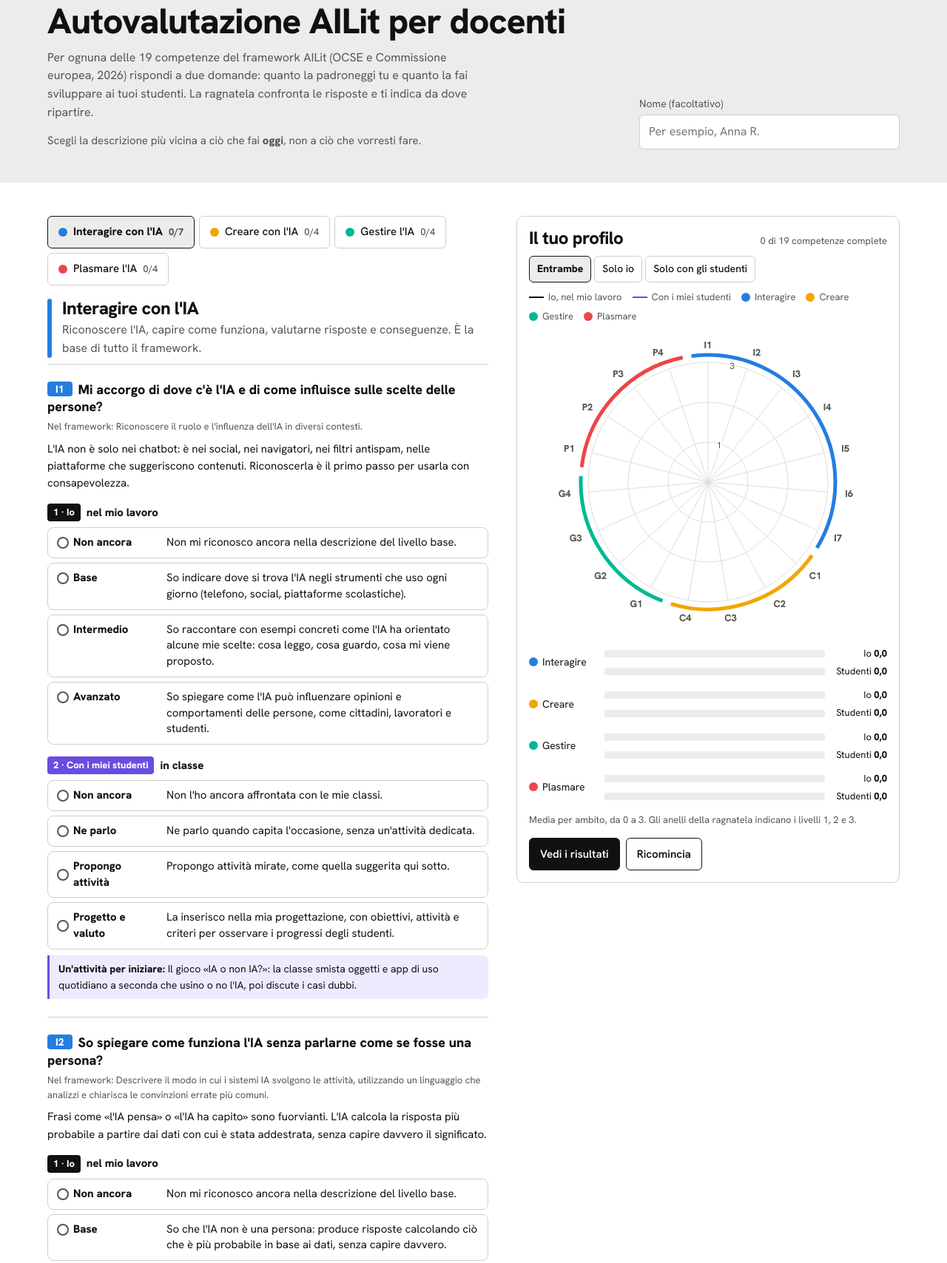
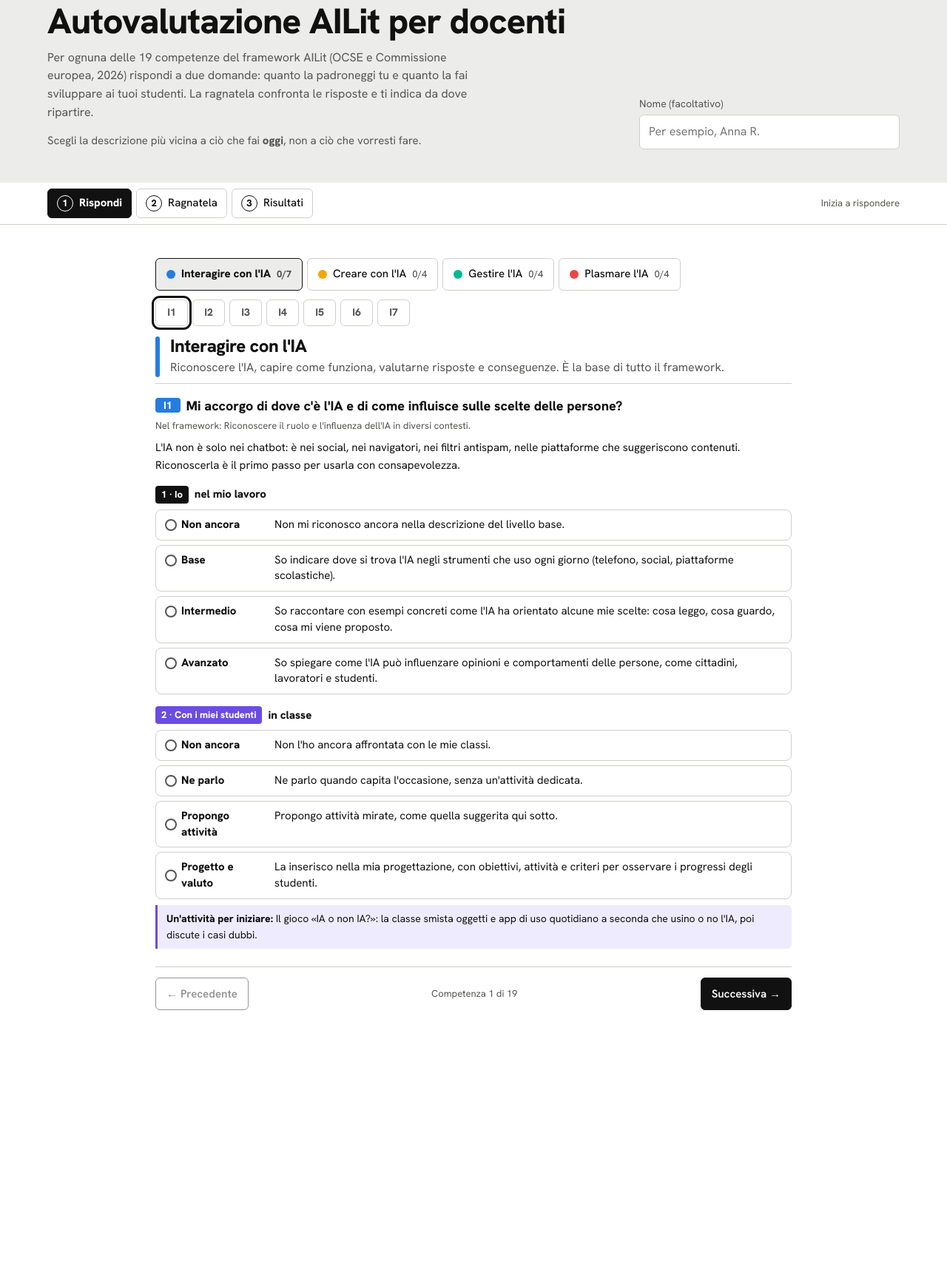
Before and after one commit to emiliasera/ailit-autovalutazione, a plain HTML site: page index.html in a window 1280 px wide. Shown: the part 42-1750 px from the top of the page at 74% size. After the commit the page ends 1453 px from the top, so only its background shows below. Drawn offline with Linux system fonts and the light colour scheme.

Commit message:
Vista a blocchi: una competenza per volta e tre passi (Rispondi, Ragnatela, Risultati)

```diff
--- a/index.html
+++ b/index.html
@@ -118,12 +118,35 @@ th,td{text-align:left;padding:6px 8px;border-bottom:1px solid var(--line);vertic
 .foot{font-size:13px;color:var(--ink2)}
 .foot p+p{margin-top:6px}
 .foot a{color:inherit}
-@media(max-width:900px){.main,.res{grid-template-columns:minmax(0,1fr)}.side{position:static;order:-1}.sticky{display:flex;position:sticky;top:0;z-index:5;background:var(--bg);border-bottom:1px solid var(--line);padding:8px max(5vw,16px);justify-content:space-between;align-items:center;font-size:14px;gap:10px}.top .wrap{grid-template-columns:minmax(0,1fr)}}
+/* VISTA A BLOCCHI: un passo per volta, una competenza per volta */
+.stepbar{position:sticky;top:0;z-index:5;background:var(--bg);border-bottom:1px solid var(--line);padding:8px max(5vw,16px)}
+.stepbar .wrap{display:flex;justify-content:space-between;align-items:center;gap:8px 14px;flex-wrap:wrap}
+.stepbtns{display:flex;gap:6px;flex-wrap:wrap}
+.stepbtns button{border-color:var(--line);font-weight:500;display:flex;gap:8px;align-items:center;min-height:40px;padding:6px 12px}
+.stepbtns button[aria-current=step]{border-color:var(--ink);background:var(--ink);color:var(--bg);font-weight:700}
+.sn{display:inline-grid;place-items:center;width:22px;height:22px;border-radius:50%;border:1.5px solid currentColor;font-size:13px;font-weight:700}
+.main{grid-template-columns:minmax(0,1fr);max-width:860px}
+.side{position:static;max-width:760px;margin:0 auto;width:100%}
+body[data-step="0"] #side,body[data-step="0"] #results{display:none}
+body[data-step="1"] #quest,body[data-step="1"] #results,body[data-step="1"] header.top{display:none}
+body[data-step="2"] #mainBand,body[data-step="2"] header.top{display:none}
+body:not([data-step="2"]) footer.foot,body.later header.top{display:none}
+.chips{display:flex;flex-wrap:wrap;gap:6px;margin:-6px 0 14px}
+.chip{min-height:36px;min-width:44px;padding:2px 8px;font-size:14px;font-weight:700;border:1.5px solid var(--line);border-radius:6px;background:var(--bg);color:var(--ink2)}
+.chip.half{border-style:dashed;border-color:var(--chip);color:var(--ink)}
+.chip.full{background:var(--chip);border-color:var(--chip);color:#fff}
+.chip[aria-current=true]{outline:3px solid var(--ink);outline-offset:2px}
+.comp{border-top:1px solid var(--line);padding:18px 0 16px}
+.nav{align-items:center;border-top:1px solid var(--line);padding-top:14px}
+.nav #pos{flex:1;text-align:center}
+.nav .primary.ready{box-shadow:0 0 0 3px var(--yel)}
+@media(max-width:900px){.res{grid-template-columns:minmax(0,1fr)}.top .wrap{grid-template-columns:minmax(0,1fr)}}
+@media(max-width:600px){.nav #pos{order:-1;flex-basis:100%}.stepbtns button{padding:6px 9px;font-size:14px}}
 @media(max-width:600px){.fig{height:340px}.opt{grid-template-columns:minmax(0,1fr);gap:2px}.row{grid-template-columns:minmax(0,1fr)}table{font-size:13px}th,td{padding:6px 4px}}
 @media(prefers-reduced-motion:reduce){.tip{transition:none}}
 </style>
 </head>
-<body>
+<body data-step="0">
 <header class="band top">
   <div class="wrap">
     <div>
@@ -135,14 +158,20 @@ th,td{text-align:left;padding:6px 8px;border-bottom:1px solid var(--line);vertic
   </div>
 </header>
 
-<div class="sticky"><span id="stTxt">0 di 19 competenze</span><button id="stBtn" type="button">Vedi la ragnatela</button></div>
+<nav class="stepbar" id="stepbar" aria-label="Passi dell'autovalutazione">
+  <div class="wrap">
+    <div class="stepbtns"><button type="button" data-s="0"><span class="sn">1</span>Rispondi</button><button type="button" data-s="1"><span class="sn">2</span>Ragnatela</button><button type="button" data-s="2"><span class="sn">3</span>Risultati</button></div>
+    <span class="note" id="stTxt" role="status">0 di 19 competenze</span>
+  </div>
+</nav>
 
-<main class="band">
+<main class="band" id="mainBand">
   <div class="wrap main">
-    <section aria-label="Questionario">
+    <section aria-label="Questionario" id="quest">
       <div class="tabs" role="tablist" id="tabs"></div>
+      <div class="chips" id="chips" aria-label="Competenze dell'ambito"></div>
       <div id="dom"></div>
-      <div class="nav"><button type="button" id="prev">← Ambito precedente</button><button type="button" class="primary" id="next">Ambito successivo →</button></div>
+      <div class="nav"><button type="button" id="prev">← Precedente</button><span class="note" id="pos"></span><button type="button" class="primary" id="next">Successiva →</button></div>
     </section>
 
     <aside class="side" id="side">
@@ -152,7 +181,7 @@ th,td{text-align:left;padding:6px 8px;border-bottom:1px solid var(--line);vertic
         <div class="legend" id="legend"></div>
         <div class="fig" id="fig"><svg id="rad" role="img" aria-label="Grafico a ragnatela delle 19 competenze AILit: competenza personale e competenza didattica"></svg><div class="tip" id="tip"></div></div>
         <div class="rows" id="rows"></div>
-        <div class="acts"><button type="button" class="primary" id="goRes">Vedi i risultati</button><button type="button" id="reset">Ricomincia</button></div>
+        <div class="acts"><button type="button" id="backQ">← Torna alle domande</button><button type="button" class="primary" id="goRes">Vedi i risultati →</button><button type="button" id="reset">Ricomincia</button></div>
       </div>
     </aside>
   </div>
@@ -160,6 +189,7 @@ th,td{text-align:left;padding:6px 8px;border-bottom:1px solid var(--line);vertic
 
 <section class="band results" id="results">
   <div class="wrap">
+    <div class="acts" style="margin:0 0 16px"><button type="button" id="backR">← Torna alla ragnatela</button><button type="button" id="backQ2">← Torna alle domande</button></div>
     <h2>Risultati e prossimi passi</h2>
     <p class="lead" id="resLead"></p>
     <div class="res">
@@ -212,7 +242,7 @@ const N=C.length;
 const EXA=[2,2,2,1,1,2,1,2,2,2,1,2,1,1,1,1,0,0,1];
 const EXB=[1,1,2,0,0,1,1,1,1,1,1,1,0,0,0,0,0,0,0];
 const KEY="ailit-docenti-v1";
-let st={a:Array(N).fill(null),b:Array(N).fill(null),name:"",cmp:null,tab:0,view:"both"};
+let st={a:Array(N).fill(null),b:Array(N).fill(null),name:"",cmp:null,tab:0,view:"both",cur:0,step:0};
 try{localStorage.removeItem(KEY)}catch(e){}
 const $=id=>document.getElementById(id);
 const esc=s=>String(s).replace(/[&<>"']/g,c=>({"&":"&amp;","<":"&lt;",">":"&gt;",'"':"&quot;","'":"&#39;"}[c]));
@@ -230,6 +260,8 @@ const lab=(k,v)=>(k==="a"?LA:LB)[v];
 
 function renderTabs(){
   $("tabs").innerHTML=D.map((d,i)=>{const n=C.filter((c,k)=>c.di===i&&both(k)).length;return `<button type="button" class="tab" role="tab" aria-selected="${i===st.tab}" data-t="${i}"><span class="dot" style="background:${COL[i]}"></span>${esc(d.name)} <span class="cnt">${n}/${d.items.length}</span></button>`}).join("");
+  $("chips").innerHTML=C.map((c,i)=>{if(c.di!==st.tab)return"";const f=both(i),h=!f&&(st.a[i]!==null||st.b[i]!==null);
+    return `<button type="button" class="chip${f?" full":h?" half":""}" style="--chip:${c.col}" data-c="${i}" aria-current="${i===st.cur}" title="${esc(c.s)}${f?" (completa)":h?" (a metà)":""}">${c.code}</button>`}).join("");
 }
 function optList(k,i){
   const texts=k==="a"?["Non mi riconosco ancora nella descrizione del livello base.",...C[i].l]:TB;
@@ -237,16 +269,22 @@ function optList(k,i){
   return `<div class="opts${k==="b"?" did":""}" role="radiogroup" aria-label="${k==="a"?"Io":"Con i miei studenti"}, ${C[i].code}">`+texts.map((t,v)=>{const on=st[k][i]===v;return `<label class="opt${on?" on":""}"><input type="radio" name="${k}${i}" value="${v}" data-i="${i}" data-k="${k}"${on?" checked":""}><b><i></i>${labels[v]}</b><span>${esc(t)}</span></label>`}).join("")+`</div>`;
 }
 function renderDom(){
-  const d=D[st.tab];
+  const i=st.cur,c=C[i];st.tab=c.di;const d=D[st.tab];
   let h=`<div class="dhead"><div class="bar" style="background:${COL[st.tab]}"></div><div><h2>${esc(d.name)}</h2><p>${esc(d.sub)}</p></div></div>`;
-  C.forEach((c,i)=>{if(c.di!==st.tab)return;
-    h+=`<div class="comp" id="c-${c.code}"><h3><span class="code" style="background:${c.col}">${c.code}</span>${esc(c.q)}</h3><p class="fw">Nel framework: ${esc(c.f)}</p><p class="expl">${esc(c.e)}</p>`;
-    h+=`<h4><span class="badge b1">1 · Io</span>nel mio lavoro</h4>`+optList("a",i);
-    h+=`<h4><span class="badge b2">2 · Con i miei studenti</span>in classe</h4>`+optList("b",i);
-    h+=`<p class="idea"><b>Un'attività per iniziare:</b> ${esc(c.x)}</p></div>`});
+  h+=`<div class="comp" id="c-${c.code}"><h3><span class="code" style="background:${c.col}">${c.code}</span>${esc(c.q)}</h3><p class="fw">Nel framework: ${esc(c.f)}</p><p class="expl">${esc(c.e)}</p>`;
+  h+=`<h4><span class="badge b1">1 · Io</span>nel mio lavoro</h4>`+optList("a",i);
+  h+=`<h4><span class="badge b2">2 · Con i miei studenti</span>in classe</h4>`+optList("b",i);
+  h+=`<p class="idea"><b>Un'attività per iniziare:</b> ${esc(c.x)}</p></div>`;
   $("dom").innerHTML=h;
-  $("prev").disabled=st.tab===0;
-  $("next").textContent=st.tab===D.length-1?"Vedi i risultati →":"Ambito successivo →";
+  document.body.classList.toggle("later",i>0);
+  renderNav();
+}
+function renderNav(){
+  const i=st.cur;
+  $("prev").disabled=i===0;
+  $("next").textContent=i===N-1?"Vedi la ragnatela →":"Successiva →";
+  $("next").classList.toggle("ready",both(i));
+  $("pos").textContent=`Competenza ${i+1} di ${N}`;
 }
 function drawRadar(){
   const s=$("rad"),W=s.clientWidth,Hh=s.clientHeight;if(!W||!Hh)return;
@@ -284,7 +322,7 @@ function renderSide(){
   const va=V("a"),vb=V("b");
   $("rows").innerHTML=D.map((d,di)=>{const line=(k,arr,col)=>{const m=avg(arr,di),c=cmp?avg(st.cmp[k],di):null;return `<div class="bl"><div class="track"><div class="fill" style="width:${m/3*100}%;background:${col}"></div>${c===null?"":`<div class="mark" style="left:calc(${c/3*100}% - 1px)"></div>`}</div><span class="val">${k==="a"?"Io":"Studenti"} <b>${fmt(m)}</b></span></div>`};
     return `<div class="row"><span><span class="dot" style="background:${COL[di]};display:inline-block;margin-right:6px;vertical-align:-1px"></span>${esc(d.short)}</span><div class="pair">${line("a",va,"var(--ink)")}${line("b",vb,"var(--vi)")}</div></div>`}).join("")+`<p class="note">Media per ambito, da 0 a 3. Gli anelli della ragnatela indicano i livelli 1, 2 e 3.${cmp?" Il trattino grigio indica il punto di partenza.":""}</p>`;
-  $("stTxt").textContent=none()?"Inizia a rispondere":`${n} di ${N} competenze complete`;
+  $("stTxt").textContent=none()?"Inizia a rispondere":`${n} di ${N} competenze complete`;renderSteps();
   drawRadar();
 }
 function chip(c){return `<span class="code" style="background:${c.col}">${c.code}</span>`}
@@ -305,20 +343,28 @@ function renderResults(){
   $("tbody").innerHTML=C.map((c,i)=>`<tr><td><b>${c.code}</b></td><td>${esc(c.s)}</td><td>${cell("a",i)}</td><td>${cell("b",i)}</td></tr>`).join("");
 }
 function renderAll(){renderTabs();renderDom();renderSide();renderResults()}
-function rerender(){renderTabs();renderSide();renderResults();save()}
-const goTab=t=>{st.tab=t;renderTabs();renderDom();save();$("tabs").scrollIntoView({block:"start",behavior:"smooth"})};
+function rerender(){renderTabs();renderSide();renderResults();renderNav();save()}
+const toTop=()=>{const y=$("stepbar").offsetTop;if(window.scrollY>y)window.scrollTo({top:y,behavior:"smooth"})};
+const goComp=i=>{st.cur=Math.max(0,Math.min(N-1,i));renderTabs();renderDom();save();toTop()};
+const goTab=t=>{const idx=C.map((c,i)=>i).filter(i=>C[i].di===t);goComp(idx.find(i=>!both(i))??idx[0])};
+function renderSteps(){document.querySelectorAll("#stepbar [data-s]").forEach(b=>{if(+b.dataset.s===st.step)b.setAttribute("aria-current","step");else b.removeAttribute("aria-current")})}
+const goStep=s=>{st.step=s;document.body.dataset.step=s;renderSteps();if(s===1)requestAnimationFrame(drawRadar);window.scrollTo({top:0})};
 
 $("dom").addEventListener("change",e=>{const t=e.target;if(t.type!=="radio")return;st[t.dataset.k][+t.dataset.i]=+t.value;
   t.closest(".opts").querySelectorAll(".opt").forEach(o=>o.classList.toggle("on",o.querySelector("input").checked));rerender()});
-$("tabs").addEventListener("click",e=>{const b=e.target.closest(".tab");if(b){st.tab=+b.dataset.t;renderTabs();renderDom();save()}});
-$("prev").addEventListener("click",()=>{if(st.tab>0)goTab(st.tab-1)});
-$("next").addEventListener("click",()=>{if(st.tab<D.length-1)goTab(st.tab+1);else $("results").scrollIntoView({behavior:"smooth"})});
-$("goRes").addEventListener("click",()=>$("results").scrollIntoView({behavior:"smooth"}));
-$("stBtn").addEventListener("click",()=>$("side").scrollIntoView({behavior:"smooth"}));
+$("tabs").addEventListener("click",e=>{const b=e.target.closest(".tab");if(b)goTab(+b.dataset.t)});
+$("chips").addEventListener("click",e=>{const b=e.target.closest(".chip");if(b)goComp(+b.dataset.c)});
+$("prev").addEventListener("click",()=>goComp(st.cur-1));
+$("next").addEventListener("click",()=>{if(st.cur<N-1)goComp(st.cur+1);else goStep(1)});
+$("goRes").addEventListener("click",()=>goStep(2));
+$("backQ").addEventListener("click",()=>goStep(0));
+$("backQ2").addEventListener("click",()=>goStep(0));
+$("backR").addEventListener("click",()=>goStep(1));
+$("stepbar").addEventListener("click",e=>{const b=e.target.closest("[data-s]");if(b)goStep(+b.dataset.s)});
 document.querySelector(".views").addEventListener("click",e=>{const b=e.target.closest("button");if(b){st.view=b.dataset.v;renderSide();save()}});
 let armed=false;
 $("reset").addEventListener("click",()=>{if(!armed){armed=true;$("reset").textContent="Confermi? Clic di nuovo";setTimeout(()=>{armed=false;$("reset").textContent="Ricomincia"},4000);return}
-  armed=false;$("reset").textContent="Ricomincia";st.a=Array(N).fill(null);st.b=Array(N).fill(null);st.tab=0;save();renderAll()});
+  armed=false;$("reset").textContent="Ricomincia";st.a=Array(N).fill(null);st.b=Array(N).fill(null);st.tab=0;st.cur=0;save();renderAll();goStep(0)});
 $("nome").value=st.name||"";
 $("nome").addEventListener("input",e=>{st.name=e.target.value.trim().slice(0,60);renderSide();save()});
 const dlReady=(window.claude&&typeof window.claude.use==="function")?window.claude.use("downloads").catch(()=>null):Promise.resolve(null);
@@ -363,7 +409,7 @@ fig.addEventListener("pointermove",e=>{const h=e.target.closest&&e.target.closes
   tip.style.left=Math.max(0,x)+"px";tip.style.top=Math.max(0,y)+"px";tip.style.opacity=1});
 fig.addEventListener("pointerleave",()=>{tip.style.opacity=0});
 const ro=new ResizeObserver(drawRadar);ro.observe($("rad"));
-renderAll();
+renderAll();goStep(0);
 }
 </script>
 </body>
```
